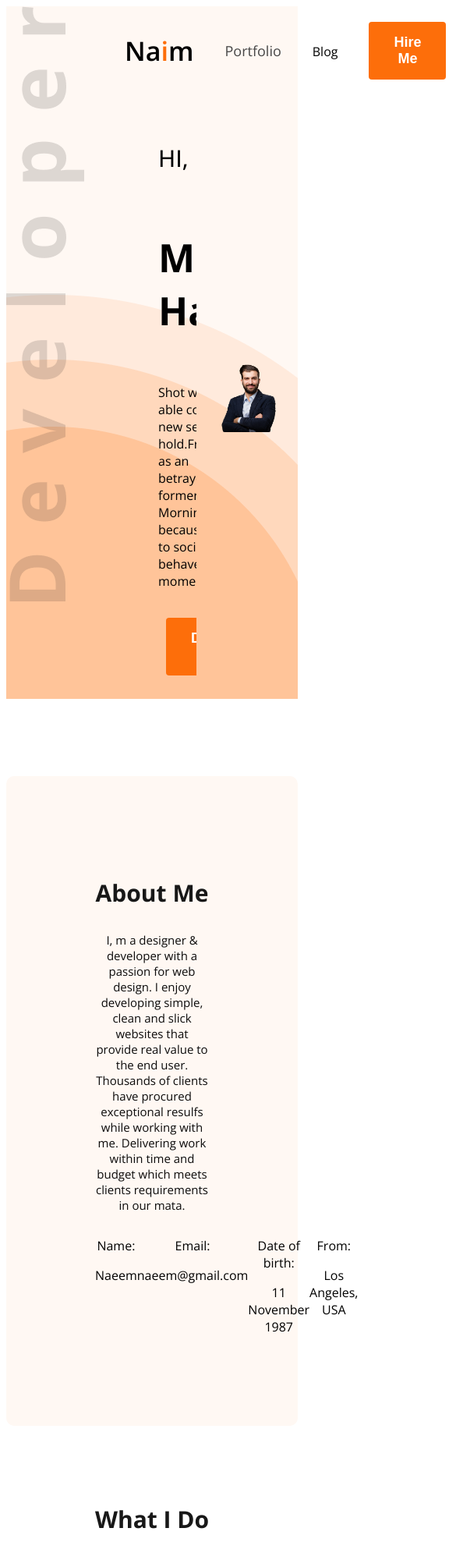
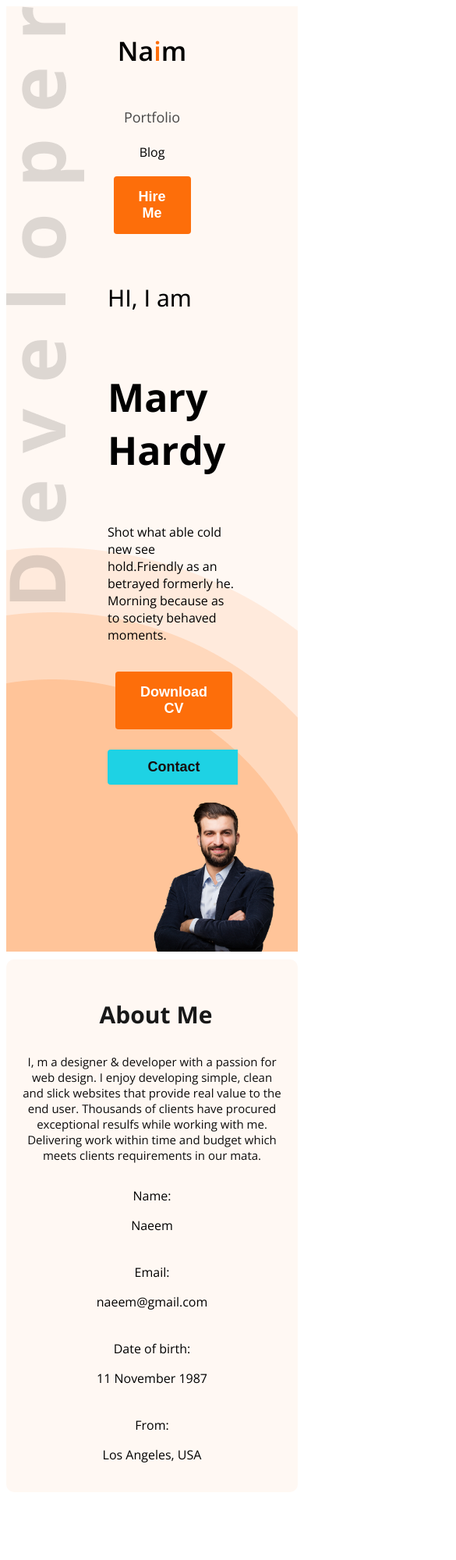
Before and after one commit to naeem-web84/dev-portfolio, a plain HTML site: page index.html in a window 390 px wide. Shown: the top 2000 px of the page at 78% size, 585 px wide, since content can reach past the window. Drawn offline with nearby package versions, Linux system fonts and the light colour scheme.

Commit message:
all responsive for mobile

```diff
--- a/index.html
+++ b/index.html
@@ -104,7 +104,7 @@
         </section>
 
         <section class="resume">
-            <h3 class="section-title">A summary of my REsume</h3>
+            <h3 class="section-title">A summary of my Resume</h3>
 
             <div class="resume-container">
 
@@ -188,8 +188,6 @@
                 <textarea name="textrea" id="" cols="30" rows="10"></textarea>
                 <input class="btn-primary" type="submit" name="" id="" value="submit">
             </form>
-
-
         </div>
     </footer>
 </body>
--- a/style/portfolio.css
+++ b/style/portfolio.css
@@ -261,40 +261,42 @@ main section {
 
 /* resume section style */
 
-.resume-container{
+.resume-container {
     display: flex;
     gap: 16px;
 }
 
 
-.experience-sub-title{
-font-size: 16px;
-font-weight: 456px;
-margin-bottom: 16px;
+.experience-sub-title {
+    font-size: 16px;
+    font-weight: 456px;
+    margin-bottom: 16px;
 }
 
 
-.experience-description .experience-sub-title{
+.experience-description .experience-sub-title {
     color: #757575;
 }
 
-.resume-download-cv{
+.resume-download-cv {
     margin-top: 50px;
 }
 
 /* footer style */
-footer{
+footer {
     padding: 99px 174px;
     display: flex;
     gap: 76px;
 
 }
 
-.footer-colum{
+.footer-colum {
     width: 50%;
 }
 
-footer input[type="text"], footer input[type="email"], footer textarea{
+footer input[type="text"],
+footer input[type="email"],
+footer textarea {
     height: 48px;
     border-radius: 5px;
     background-color: white;
@@ -304,3 +306,86 @@ footer input[type="text"], footer input[type="email"], footer textarea{
     margin-bottom: 18px;
     border: none;
 }
+
+/* Responsive Media Query */
+.hide {
+    display: none;
+}
+
+@media screen and (max-width: 576px) {
+    nav {
+        flex-direction: column;
+    }
+
+    nav ul {
+        flex-direction: column;
+        gap: 20px;
+    }
+
+    .header {
+        background-image: 100%;
+    }
+
+    .banner {
+        flex-direction: column;
+    }
+
+    .banner-profile-picture {
+        max-width: 100%;
+        height: auto;
+        object-fit: contain;
+        border-radius: 10px;
+    }
+
+    .banner-content {
+        flex-direction: column;
+        padding: 5px;
+        justify-content: flex-start;
+        align-items: flex-start;
+        max-width: 100%;
+        margin-right: 100px;
+    }
+
+    .btn {
+        gap: 16px;
+        flex-direction: column;
+    }
+
+    .about {
+        padding: 20px;
+        border-radius: 10px;
+        text-align: center;
+        margin-top: 10px;
+    }
+
+    .about-items {
+        flex-direction: column;
+        gap: 5px;
+    }
+
+    .skill {
+        padding: 10px;
+    }
+
+    .skills-container {
+        flex-direction: column;
+    }
+
+    .section-title {
+         margin-left: 10px;
+    }
+
+    .resume-container {
+        flex-direction: column;
+    }
+
+    footer {
+        gap: 26px;
+        flex-direction: column;
+        padding: 20px;
+    }
+
+    .footer-colum {
+        width: 100%;
+    }
+}
```
